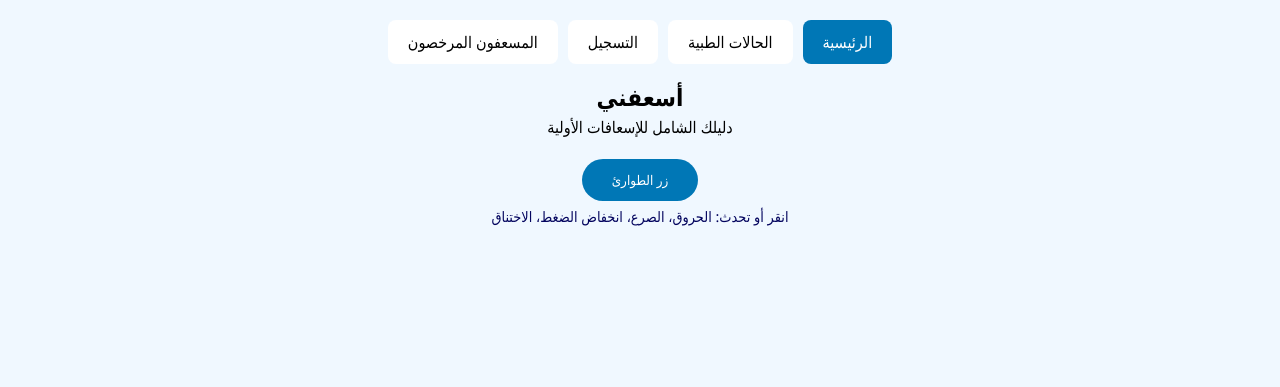
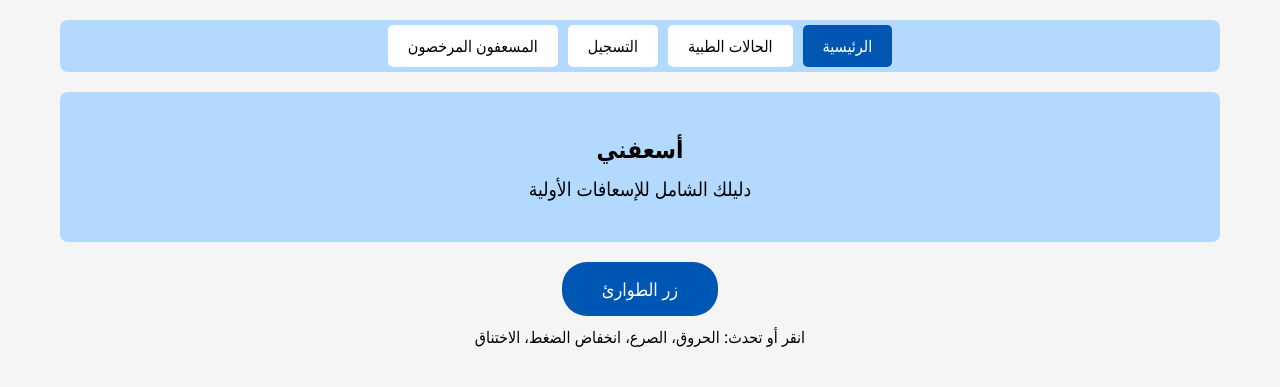
Before and after one commit to Smart-Paramedic/Prohect, a PHP site: page / in a window 1280 px wide. Shown: the top 387 px of the page. Run offline with PHP 8.4, Linux system fonts and the light colour scheme.

Commit message:
Style.css

```diff
--- a/Style.css
+++ b/Style.css
@@ -1,45 +1,168 @@
 :root {
-    --primary: #a2d2ff; /* بيبي بلو */
-    --secondary: #0077b6; /* أزرق غامق */
-    --light: #f0f8ff;
-    --dark: #03045e;
+    --baby-blue: #b3d9ff;
+    --dark-blue: #0056b3;
+    --light: #f5f5f5;
+    --dark: #222;
 }
 
 * {
-    margin:0; padding:0; box-sizing:border-box; font-family: 'Segoe UI', Tahoma, Geneva, Verdana, sans-serif;
+    margin: 0;
+    padding: 0;
+    box-sizing: border-box;
+    font-family: 'Segoe UI', Tahoma, Geneva, Verdana, sans-serif;
 }
 
 body {
-    background: var(--light); line-height:1.5; padding:20px;
+    background-color: var(--light);
 }
 
-.container { max-width:1200px; margin:0 auto; }
+.container {
+    max-width: 1200px;
+    margin: 0 auto;
+    padding: 20px;
+}
 
-.header { text-align:center; margin-bottom:20px; }
+/* التبويبات */
+.nav-tabs {
+    display: flex;
+    justify-content: center;
+    background-color: var(--baby-blue);
+    border-radius: 8px;
+    margin-bottom: 20px;
+    flex-wrap: wrap;
+}
 
-.nav-tabs { display:flex; justify-content:center; gap:10px; margin-bottom:15px; }
-.nav-tab { padding:10px 20px; background:white; cursor:pointer; border-radius:8px; transition:0.3s; }
-.nav-tab.active { background: var(--secondary); color:white; }
+.nav-tab {
+    padding: 10px 20px;
+    cursor: pointer;
+    margin: 5px;
+    border-radius: 5px;
+    transition: all 0.3s;
+    background-color: white;
+}
 
-.emergency-container { text-align:center; margin-bottom:20px; }
-.emergency-btn { background: var(--secondary); color:white; border:none; padding:12px 30px; border-radius:25px; cursor:pointer; margin-bottom:5px; }
-.emergency-btn:hover { background: #023e8a; }
+.nav-tab.active {
+    background-color: var(--dark-blue);
+    color: white;
+}
 
-.hint { font-size:0.9rem; color:var(--dark); }
+/* الرئيسية */
+.header {
+    background-color: var(--baby-blue);
+    padding: 40px 20px;
+    text-align: center;
+    border-radius: 8px;
+    margin-bottom: 20px;
+}
 
-.tab-content { display:none; }
-.tab-content.active { display:block; }
+.subtitle {
+    margin-top: 10px;
+    font-size: 1.2rem;
+}
 
-.cards-container { display:flex; flex-wrap:wrap; gap:15px; justify-content:center; }
+.emergency-container {
+    text-align: center;
+    margin: 20px 0;
+}
 
-.case-card { background:white; padding:15px; border-radius:12px; width:300px; box-shadow:0 2px 10px rgba(0,0,0,0.1); }
-.case-card h3 { color:var(--dark); margin-bottom:10px; }
-.steps-list { margin-top:10px; }
-.step { background: var(--light); padding:10px; border-left:4px solid var(--secondary); margin-bottom:8px; border-radius:5px; }
-.step-type { font-weight:bold; color:white; background: var(--secondary); padding:3px 8px; border-radius:12px; margin-bottom:5px; display:inline-block; }
+.emergency-btn {
+    padding: 15px 40px;
+    background-color: var(--dark-blue);
+    color: white;
+    border: none;
+    border-radius: 25px;
+    font-size: 18px;
+    cursor: pointer;
+    transition: all 0.3s;
+}
 
-.contact-btn { background: var(--secondary); color:white; padding:8px 15px; border-radius:20px; border:none; cursor:pointer; margin-top:5px; }
-.contact-btn:hover { background:#023e8a; }
+.emergency-btn:hover {
+    transform: scale(1.05);
+}
 
-.submit-btn { background: var(--secondary); color:white; padding:10px 20px; border-radius:25px; border:none; cursor:pointer; margin-top:10px; }
-.submit-btn:hover { background:#023e8a; }
+.hint {
+    margin-top: 10px;
+    font-size: 1rem;
+}
+
+/* التبويبات */
+.tab-content {
+    display: none;
+}
+
+.tab-content.active {
+    display: block;
+}
+
+/* كروت الحالات */
+.cards-container {
+    display: flex;
+    gap: 15px;
+    flex-wrap: wrap;
+}
+
+.case-card {
+    background-color: white;
+    border-radius: 10px;
+    padding: 20px;
+    width: 280px;
+    box-shadow: 0 2px 8px rgba(0,0,0,0.1);
+    flex-shrink: 0;
+    position: relative;
+}
+
+.case-title {
+    font-size: 1.2rem;
+    font-weight: bold;
+    margin-bottom: 10px;
+}
+
+.case-steps {
+    margin-bottom: 10px;
+}
+
+.step {
+    margin-bottom: 5px;
+    padding: 5px 10px;
+    border-left: 4px solid var(--dark-blue);
+}
+
+.call-btn {
+    background-color: var(--dark-blue);
+    color: white;
+    border: none;
+    padding: 10px 20px;
+    border-radius: 25px;
+    cursor: pointer;
+    margin-top: 10px;
+    width: 100%;
+    font-weight: bold;
+}
+.call-btn:hover {
+    background-color: #003366;
+}
+
+/* نموذج التسجيل */
+#registerForm {
+    display: flex;
+    flex-direction: column;
+    gap: 10px;
+}
+
+#registerForm input, #registerForm select, #registerForm textarea, .submit-btn {
+    padding: 10px;
+    font-size: 1rem;
+    border-radius: 5px;
+    border: 1px solid #ccc;
+}
+
+.submit-btn {
+    background-color: var(--dark-blue);
+    color: white;
+    border: none;
+    cursor: pointer;
+    font-size: 1rem;
+}
+.submit-btn:hover {
+    background-color: #003366;
+}
```
